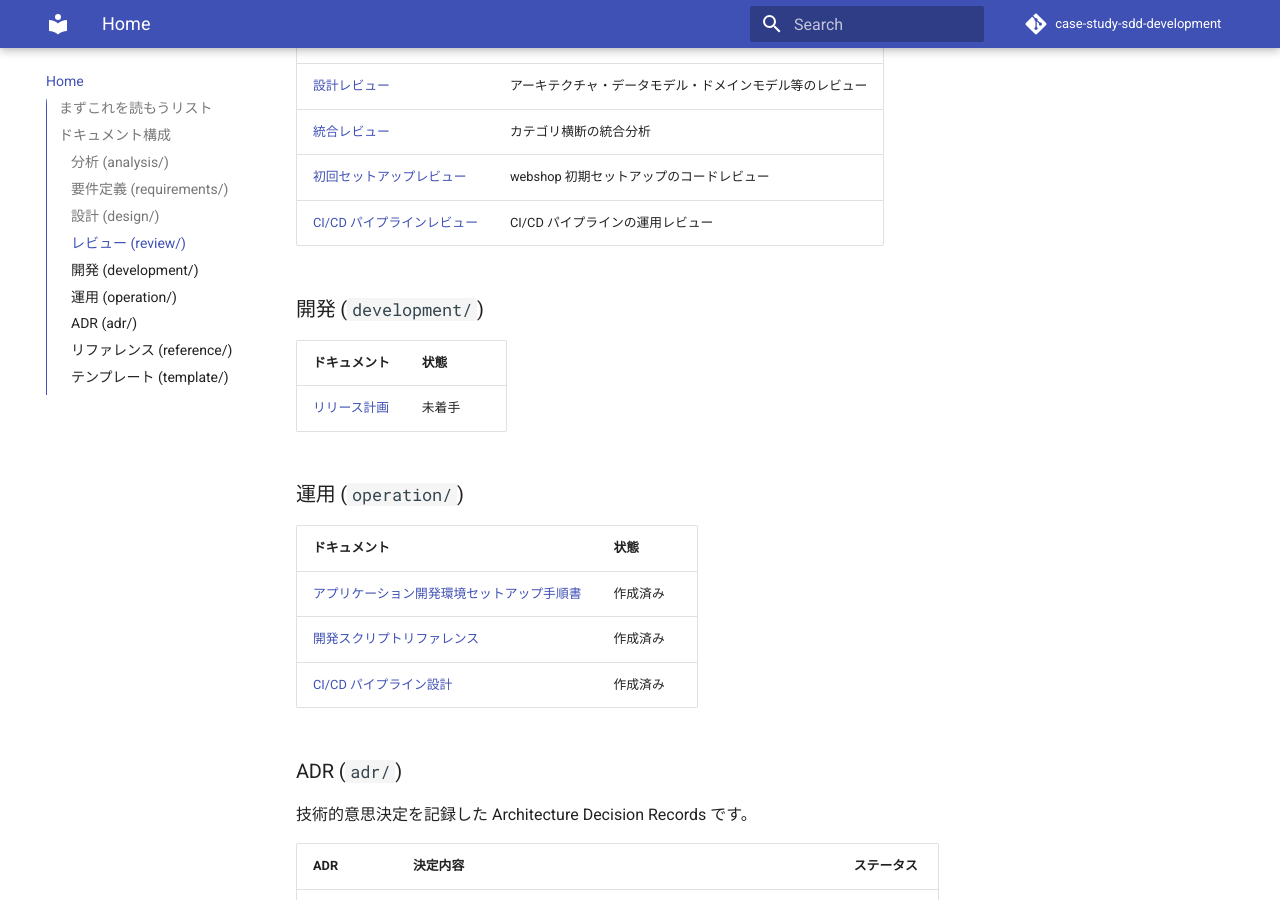
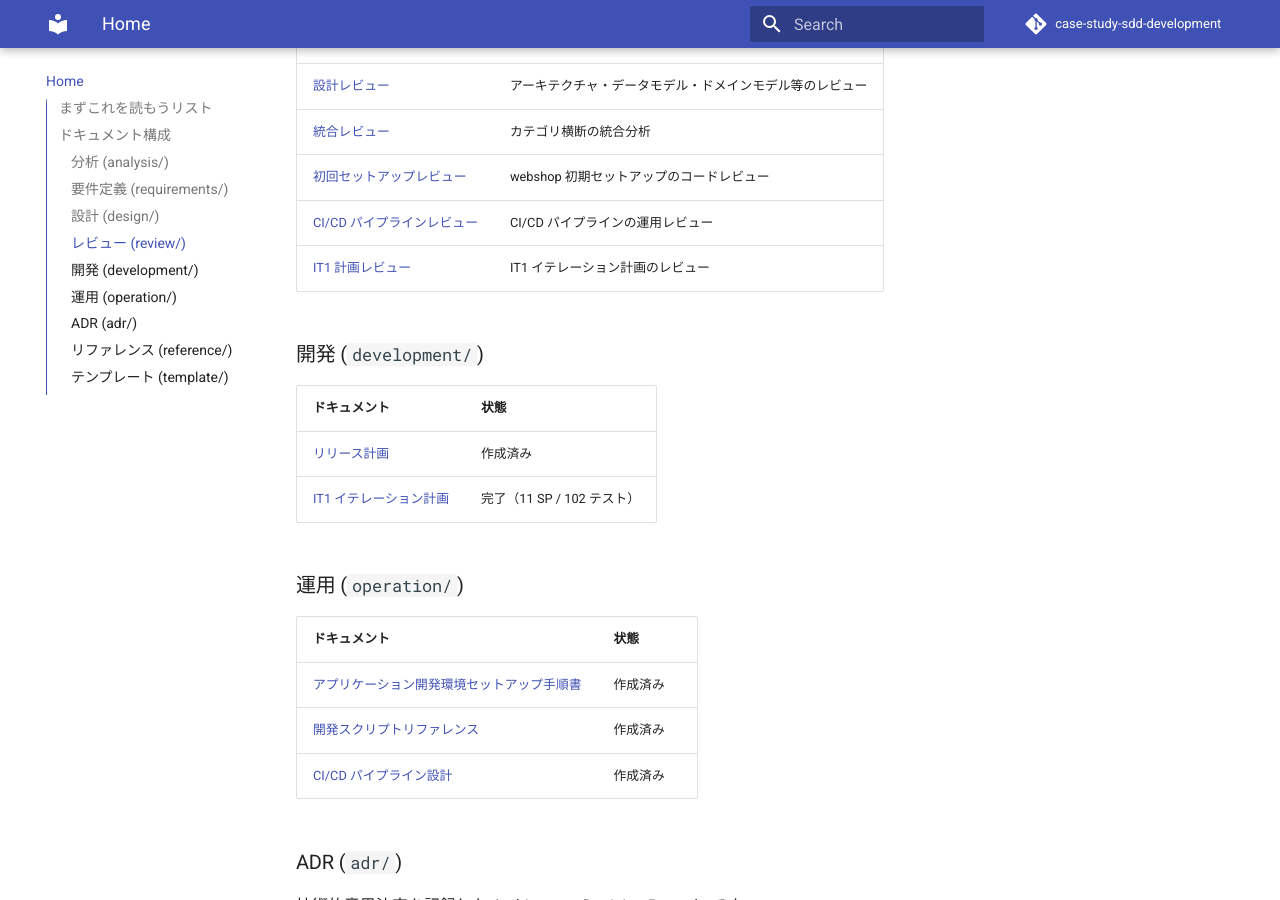
Before and after one commit to k2works/case-study-sdd-development, an MkDocs documentation site: the page built from docs/index.md, in a window 1280 px wide and 900 px high, scrolled down 1870 px. Built offline with MkDocs 1.6.1 and Material for MkDocs 9.7.7, drawn with Linux system fonts in a browser that asks for light colours; comment, search, counter and statistics services are not loaded.

Commit message:
docs: ドキュメントインデックスを更新（IT1 計画・レビュー追加）
- 開発セクション: リリース計画を「作成済み」に更新、IT1 計画を追加
- レビューセクション: IT1 計画レビューを追加

```diff
--- a/docs/index.md
+++ b/docs/index.md
@@ -54,12 +54,14 @@
 | [統合レビュー](./review/integrated_review_20260320.md) | カテゴリ横断の統合分析 |
 | [初回セットアップレビュー](./review/webshop_initial_setup_review_20260320.md) | webshop 初期セットアップのコードレビュー |
 | [CI/CD パイプラインレビュー](./review/cicd_pipeline_review_20260320.md) | CI/CD パイプラインの運用レビュー |
+| [IT1 計画レビュー](./review/iteration_plan-1_review_20260321.md) | IT1 イテレーション計画のレビュー |
 
 ### 開発 (`development/`)
 
 | ドキュメント | 状態 |
 | :--- | :--- |
-| [リリース計画](./development/release_plan.md) | 未着手 |
+| [リリース計画](./development/release_plan.md) | 作成済み |
+| [IT1 イテレーション計画](./development/iteration_plan-1.md) | 完了（11 SP / 102 テスト） |
 
 ### 運用 (`operation/`)
 
```
